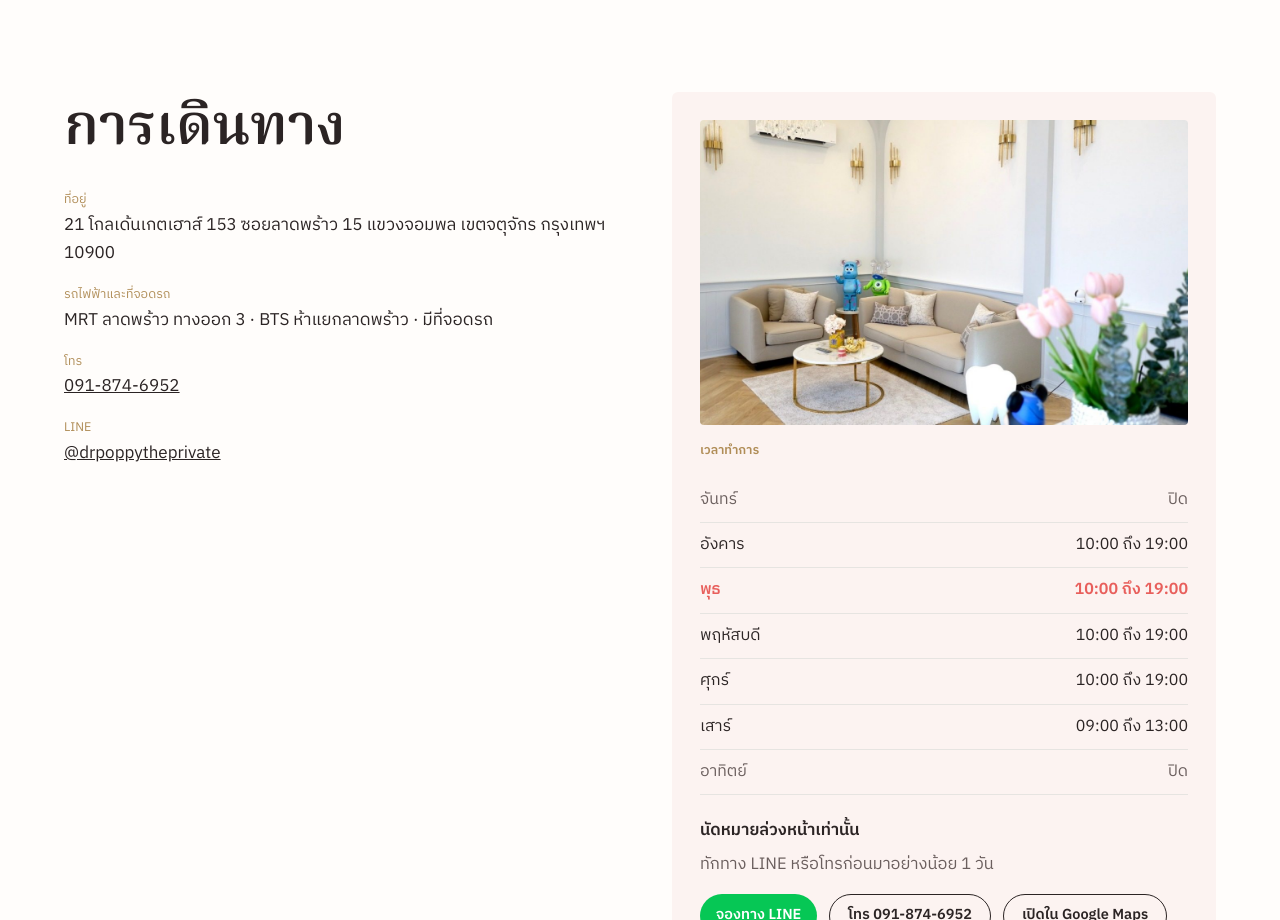
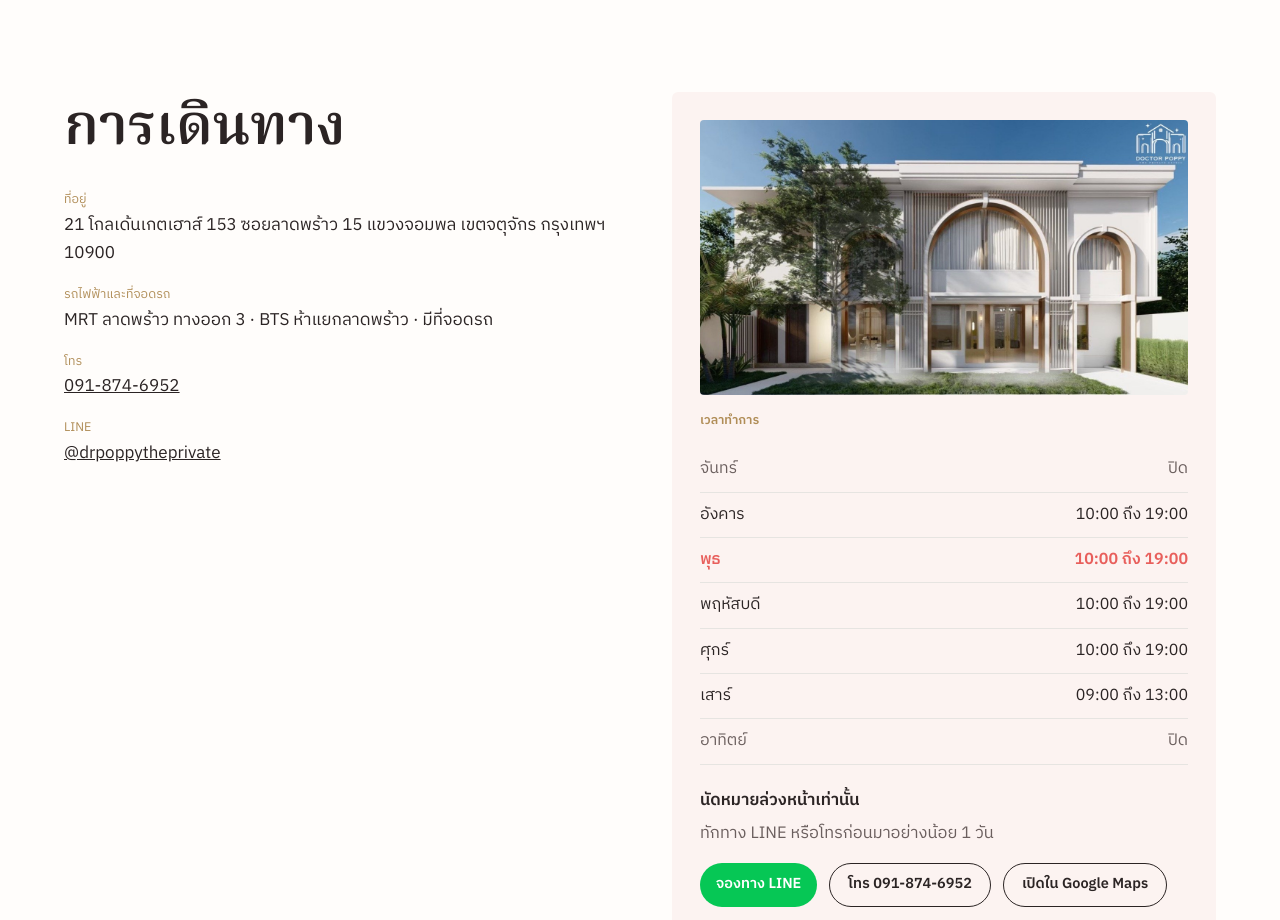
Before and after one commit to shinigami1235-creator/DoctorPoppyThePrivate, a plain HTML site: page index.html in a window 1280 px wide. Shown: the part 7720-8640 px from the top of the page. Drawn offline with Linux system fonts and the light colour scheme.

Commit message:
Show the clinic building in the Visit section
Co-Authored-By: Claude Opus 5.5 <noreply@anthropic.com>
Claude-Session: https://claude.ai/code/session_01MQWzxWfA7z7dcFxkeqqFLY

```diff
--- a/css/site.css
+++ b/css/site.css
@@ -208,5 +208,5 @@ footer .legal{margin-top:40px;padding-top:20px;border-top:1px solid #3a3030;disp
 .mcard .plate{margin-top:14px}
 @media (max-width:900px){.mgrid{grid-template-columns:1fr}}
 .door-img{width:calc(100% + 2*clamp(26px,4vw,46px));max-width:none;margin:calc(-1*clamp(26px,4vw,46px)) calc(-1*clamp(26px,4vw,46px)) 26px;aspect-ratio:16/8;object-fit:cover}
-.visit-img{width:100%;aspect-ratio:16/10;object-fit:cover;object-position:50% 35%;border-radius:4px}
+.visit-img{width:100%;aspect-ratio:16/9;object-fit:cover;object-position:50% 60%;border-radius:4px}
 .card img{aspect-ratio:4/5}
--- a/index.html
+++ b/index.html
@@ -111,7 +111,7 @@
           <div><dt>LINE</dt><dd><a href="https://lin.ee/mCqmXqk" target="_blank" rel="noopener">@drpoppytheprivate</a></dd></div>
         </dl>
       </div>
-      <div class="map-card"><img class="visit-img" src="assets/clinic/lounge.jpg" alt="" loading="lazy" width="1366" height="748">
+      <div class="map-card"><img class="visit-img" src="assets/clinic/building.jpg" alt="Doctor Poppy The Private Clinic" loading="lazy" width="1366" height="748">
         <h3 class="kicker" style="margin:0" data-i18n="vi.hours">เวลาทำการ</h3>
         <table class="hours" id="hours"></table>
         <p style="font-weight:600;margin-top:6px" data-i18n="vi.appt.h">นัดหมายล่วงหน้าเท่านั้น</p>
```
Also changed, not shown: assets/clinic/building.jpg (added).
